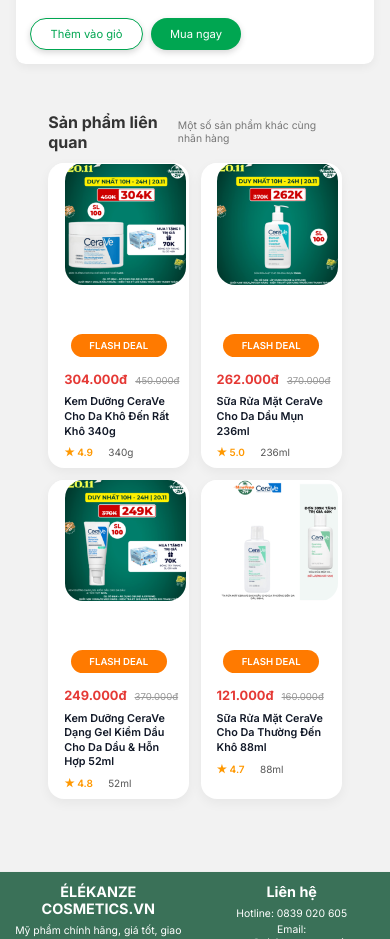
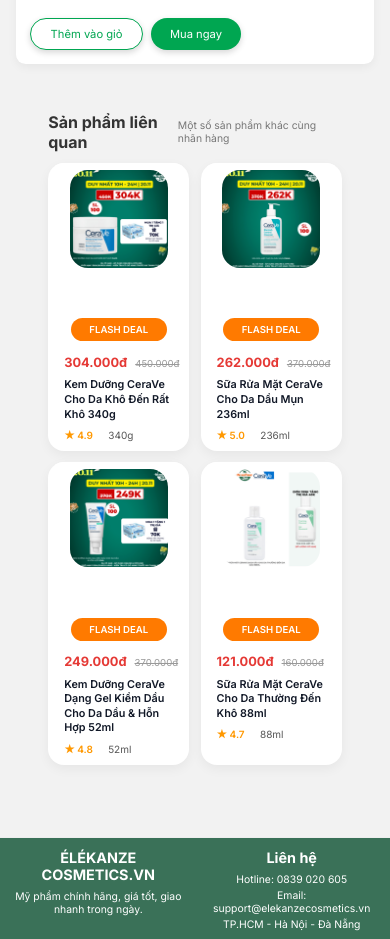
Before and after one commit to kanztran2605/Comestic.vn, a website: page html/productDetails.html in a window 390 px wide. Shown: the part 1100-2039 px from the top of the page. Drawn offline with Linux system fonts and the light colour scheme.

Commit message:
Update Mobile List Layout

```diff
--- a/css/productDetails.css
+++ b/css/productDetails.css
@@ -283,34 +283,3 @@
         margin-top: 8px;
     }
 }
-
-@media (max-width: 480px) {
-
-    /* Card sản phẩm liên quan: ảnh + khoảng trắng giống home */
-    .related-section .product-image-wrapper {
-        padding: 35px 12px 8px;
-        width: 100%;
-        aspect-ratio: 1 / 1;
-        display: flex;
-        align-items: stretch;
-        justify-content: stretch;
-        overflow: hidden;
-    }
-
-    .related-section .product-card .product-image {
-        width: 100%;
-        height: 100%;
-        object-fit: contain;
-        border-radius: 18px;
-        margin: 0;
-        transition: transform .25s ease;
-    }
-
-    .related-section .product-card:hover .product-image {
-        transform: scale(1.06);
-    }
-
-    .related-section .product-card .flash-bar {
-        margin: 6px 0.8rem 8px;
-    }
-}
```
Also changed, not shown: css/productList.css (+19 -49 lines).
